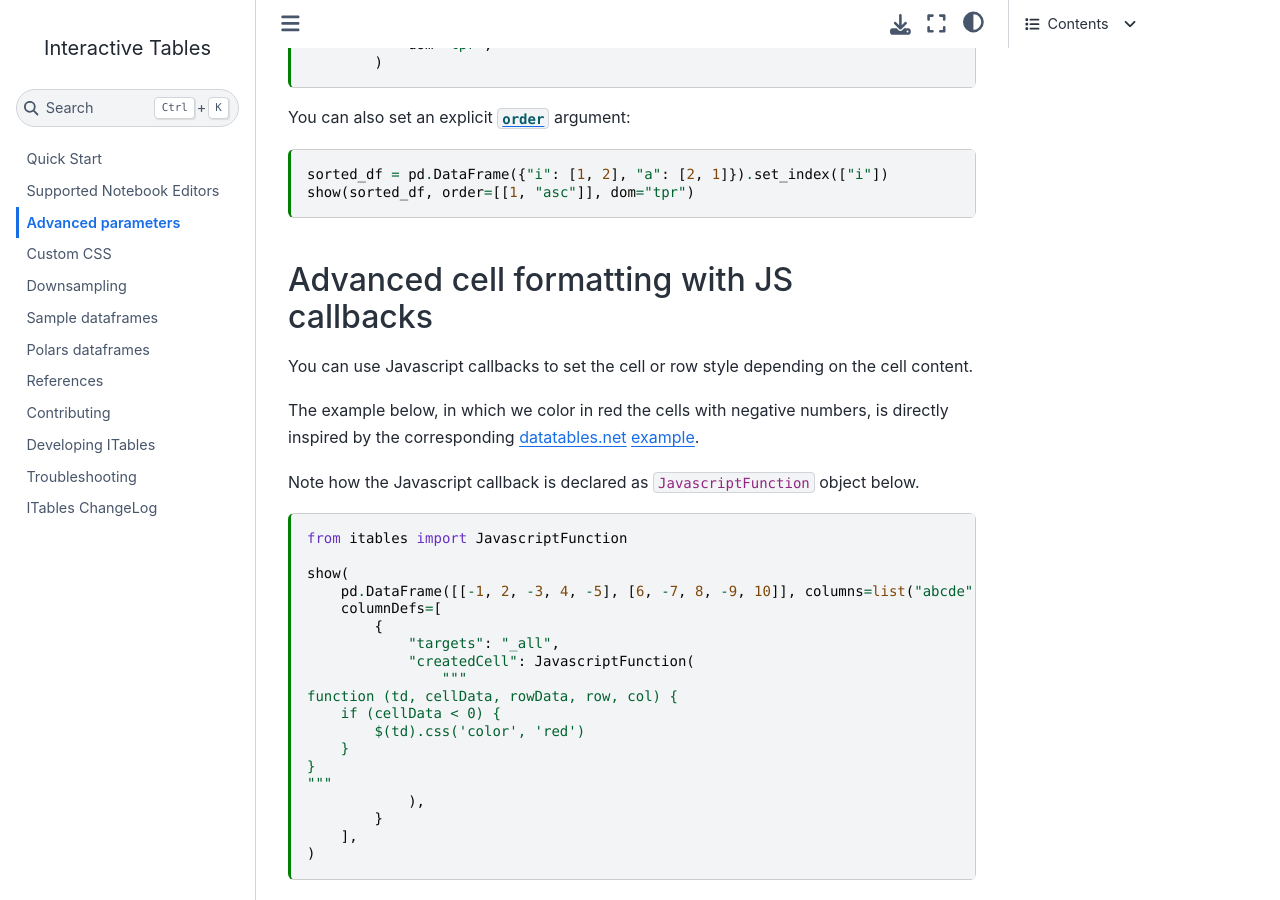
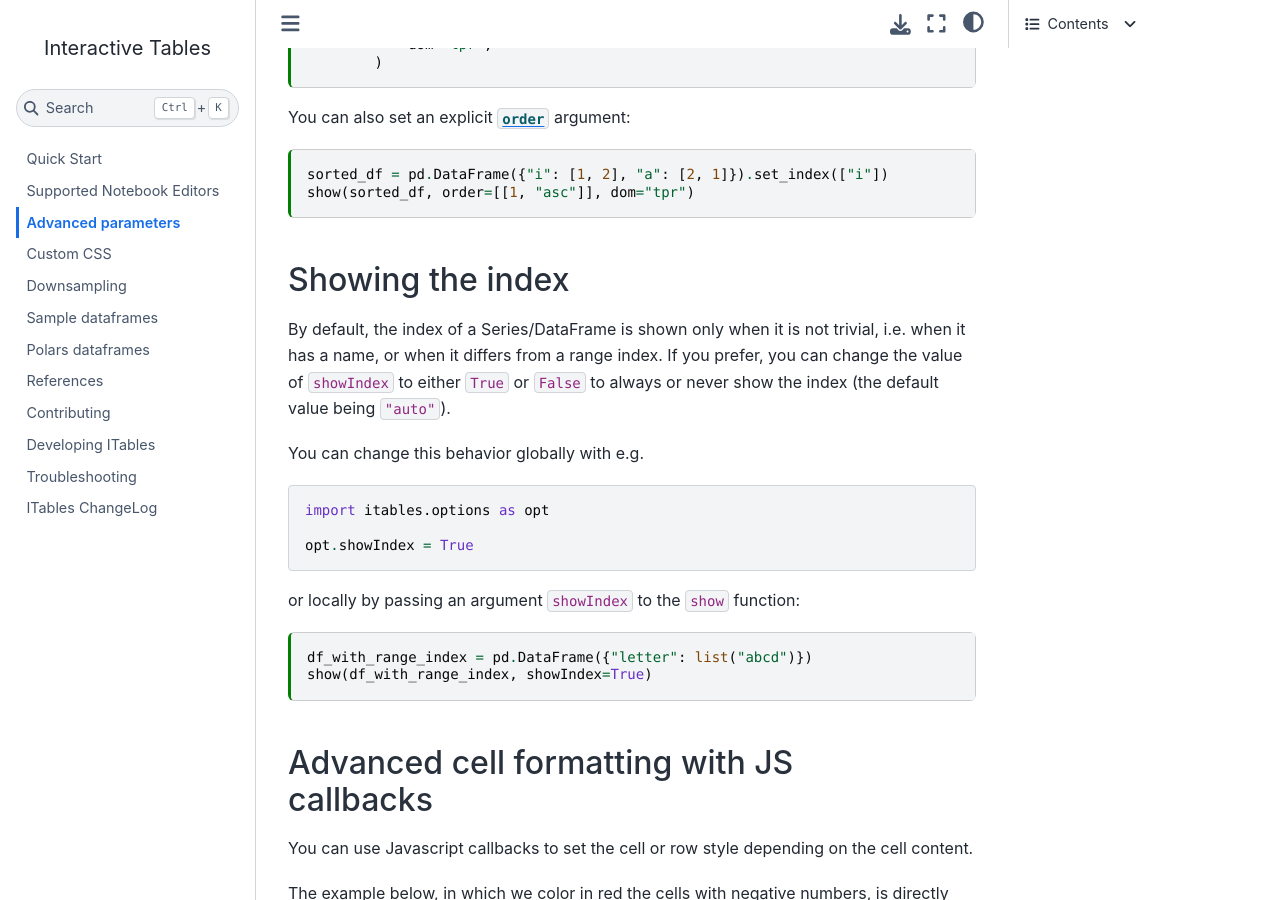
Before and after one commit to mwouts/itables, a Jupyter Book: the page built from docs/advanced_parameters.md, in a window 1280 px wide and 900 px high, scrolled down 5306 px. Built offline with Jupyter Book 1.0.4 settings and Sphinx 7.4.7 and the Sphinx Book theme 1.1.4, drawn with Linux system fonts in a browser that asks for light colours.

Commit message:
Document the showIndex argument/option

````diff
--- a/docs/advanced_parameters.md
+++ b/docs/advanced_parameters.md
@@ -292,6 +292,26 @@ sorted_df = pd.DataFrame({"i": [1, 2], "a": [2, 1]}).set_index(["i"])
 show(sorted_df, order=[[1, "asc"]], dom="tpr")
 ```
 
+## Showing the index
+
+By default, the index of a Series/DataFrame is shown only when it is not trivial, i.e. when
+it has a name, or when it differs from a range index. If you prefer, you can change the value of
+`showIndex` to either `True` or `False` to always or never show the index (the default value being `"auto"`).
+
+You can change this behavior globally with e.g.
+```python
+import itables.options as opt
+
+opt.showIndex = True
+```
+
+or locally by passing an argument `showIndex` to the `show` function:
+
+```{code-cell}
+df_with_range_index = pd.DataFrame({"letter": list("abcd")})
+show(df_with_range_index, showIndex=True)
+```
+
 ## Advanced cell formatting with JS callbacks
 
 You can use Javascript callbacks to set the cell or row style depending on the cell content.
````
